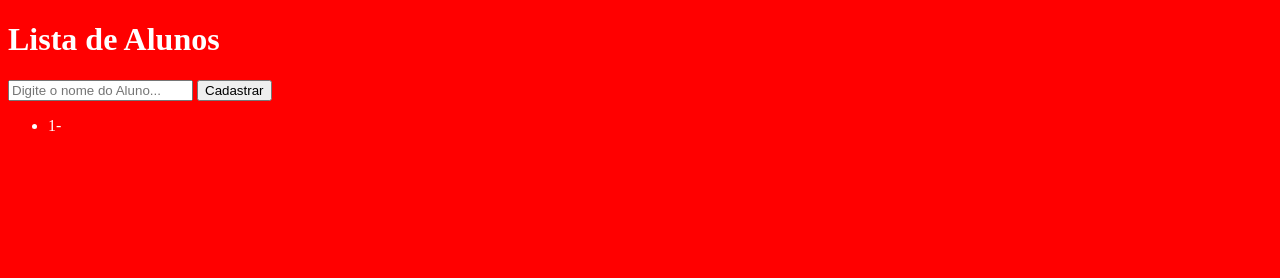
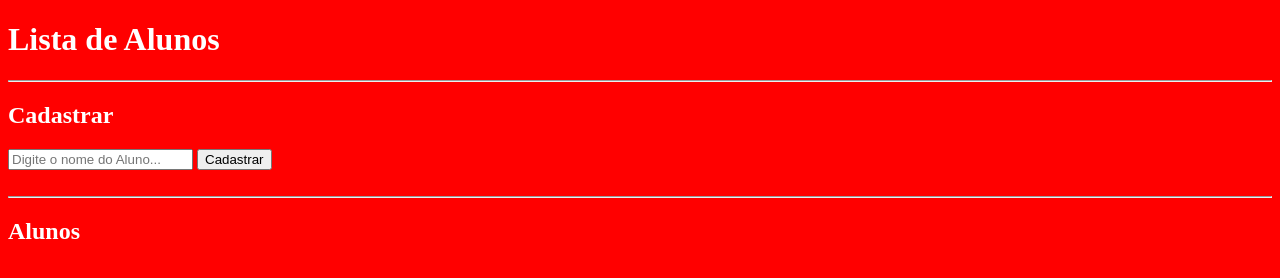
Before and after one commit to MisaelSena/exercicio-22-08-2023, a plain HTML site: page index.html in a window 1280 px wide. Both pictures are taken after a click on the button "Cadastrar". Drawn offline with Linux system fonts and the light colour scheme.

Commit message:
Verificação do input de cadastro adicionada

```diff
--- a/index.html
+++ b/index.html
@@ -8,11 +8,15 @@
 </head>
 <body>
     <h1>Lista de Alunos</h1>
+    <hr>
+    <h2>Cadastrar</h2>
     <div>
         <input type="text" id="nome" placeholder="Digite o nome do Aluno...">
-        <button id="cadastrar">Cadastrar</button>
+        <button id="cadastrar">Cadastrar</button><br><br>
     </div>
+    <hr>
     <div>
+        <h2>Alunos</h2>
         <ul id="lista"></ul>
     </div>
 <script src="./script.js"></script>
--- a/script.js
+++ b/script.js
@@ -2,16 +2,24 @@ const alunos = [];
 const nomeAluno = document.getElementById("nome");
 const botaoCadastrar = document.getElementById("cadastrar");
 
+
 botaoCadastrar.addEventListener("click",cadastrarAluno);
 
 function cadastrarAluno(evento) {
+    const nomeTrim = nomeAluno.value.trim();
+    if (nomeTrim.length<3) {
+        alert("Preencha um nome válido");
+    } else {
         alunos.push(nomeAluno.value);
+        console.log(nomeAluno.value.trim())
         if(alunos.length<2){
             exibeLista();
         }else{
             limpaLista();
             exibeLista();
         }
+    }
+
 
 
 
@@ -19,7 +27,7 @@ function cadastrarAluno(evento) {
 
 function exibeLista() {
     for (let i = 0; i < alunos.length; i++) {
-            let item = document.createElement('li');
+            let item = document.createElement('ol');
             item.appendChild(document.createTextNode(`${i+1}- ${alunos[i]}`));
             lista.appendChild(item);
             item.setAttribute("id",i);
```
Lines whose indentation alone changed are shown as unchanged.
